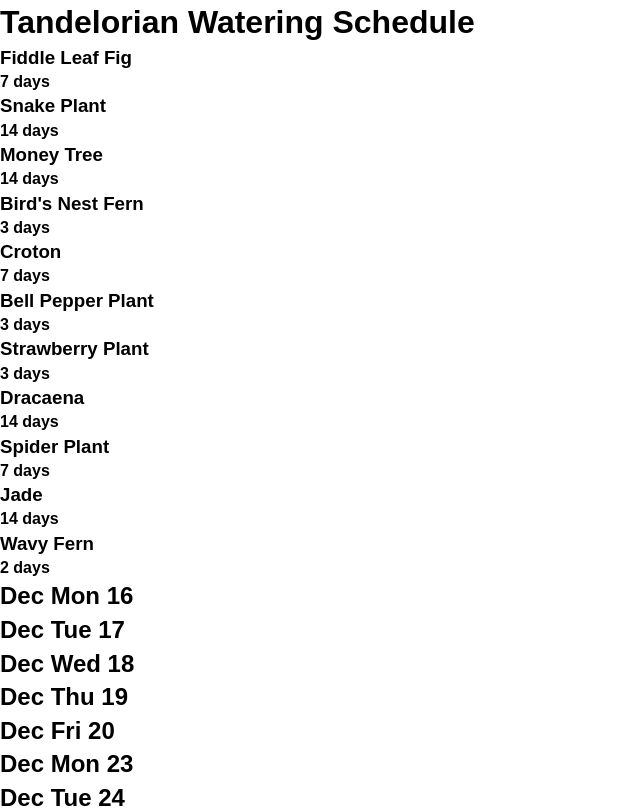
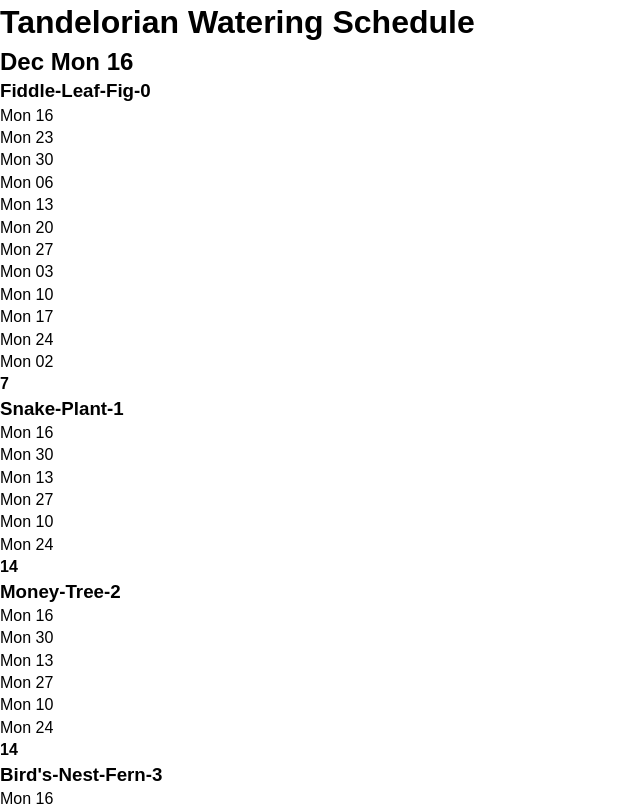
Before and after one commit to JavaOfDoom/tandelorian-watering-schedule, a React (Create React App) app: page / in a window 1280 px wide. Shown: the top 808 px of the page, without its empty margins (0-640 px from the left). Built offline with nearby package versions, Linux system fonts and the light colour scheme.

Commit message:
Created new array of plants with nexted array of dates to water the plant on

```diff
--- a/src/App.js
+++ b/src/App.js
@@ -1,20 +1,17 @@
 import React, { Component } from 'react';
-import WateringSchedule from './components/WateringSchedule';
 import Calendar from './components/Calendar';
-import plantData from './components/Apprentice_WeGrowInTandem_Data.json';
+import Plants from './components/Plants'
 import './App.css';
 
 class App extends Component {
-  state = {
-    plants: plantData
-  }
+
 
   render() {
     return (
       <div className="App">
         <h1>Tandelorian Watering Schedule</h1>
-        <WateringSchedule plants={this.state.plants} />
         <Calendar />
+        <Plants />
       </div>
     );
   }
--- a/src/components/Calendar.js
+++ b/src/components/Calendar.js
@@ -1,12 +1,15 @@
 import React, { Component } from 'react'
 import moment from 'moment'
+import Plants from './Plants'
+import plantData from './Apprentice_WeGrowInTandem_Data.json';
 const startDate = moment().year(2019).month(11).date(16);
 const endDate = moment(startDate).add(12, "weeks").subtract(1, "day");
 
 class Calendar extends Component {
   state = {
     dateObject: moment(),
-    allMonths: moment.months()
+    allMonths: moment.months(),
+    plants: plantData
   };
 
   daysInMonth = () => {
@@ -35,7 +38,7 @@ class Calendar extends Component {
     return endDate.format("MM ddd DD YYYY")
   };
 
-  wateringDay = () => {
+/*   wateringDay = () => {
     let currentWateringDay = new moment(startDate);
     let dayToWaterList = [];
     dayToWaterList.push(currentWateringDay.format("ddd DD"));
@@ -54,7 +57,7 @@ class Calendar extends Component {
       }
     }
     return dayToWaterList;
-  };
+  }; */
 
   weekdaysDisplay = () => {
     let displayDay = new moment(startDate);
@@ -73,11 +76,15 @@ class Calendar extends Component {
     return (
       <div>
         <div>{this.weekdaysDisplay().map((weekday, dayIndex) => (
-          <h2 key={dayIndex}>{weekday}</h2>))}
+          <div key={dayIndex}>
+            <h2>{weekday}</h2>
+            <Plants />
+          </div>))}
+
         </div>
-        <ul>{this.wateringDay().map((day, calendarIndex) => (
+        {/* <ul>{this.wateringDay().map((day, calendarIndex) => (
           <li key={calendarIndex}>{day}</li>))}
-        </ul>
+        </ul> */}
       </div>
     );
   }
--- a/src/components/Plants.js
+++ b/src/components/Plants.js
@@ -1,10 +1,54 @@
 import React, { Component } from 'react'
+import moment from 'moment';
+import plantData from './Apprentice_WeGrowInTandem_Data.json';
+const startDate = moment().year(2019).month(11).date(16);
+const endDate = moment(startDate).add(12, "weeks").subtract(1, "day");
+const plantWateringData = [];
+
+plantData.forEach((plant, index) => {
+  let eachPlantData = {};
+  plant.water_after = plant.water_after.split(" ");
+  plant.water_after = parseInt(plant.water_after[0]);
+  eachPlantData.water_after = plant.water_after;
+  eachPlantData.plantIndex = (plant.name.split(" ").join("-") + "-" + index);
+
+  let currentWateringDay = new moment(startDate);
+  let dayToWaterList = [];
+  dayToWaterList.push(currentWateringDay.format("ddd DD"));
+  while (currentWateringDay.isBefore(endDate)) {
+    let currentPlant = plant.water_after;
+    currentWateringDay = currentWateringDay.add(currentPlant, "days");
+    if (currentWateringDay.isoWeekday() === 6) {
+      currentWateringDay.subtract(1, "day");
+      dayToWaterList.push(currentWateringDay.format("ddd DD"));
+    } else if (currentWateringDay.isoWeekday() === 7) {
+      currentWateringDay.add(1, "day");
+      dayToWaterList.push(currentWateringDay.format("ddd DD"));
+    } else if (currentWateringDay.isAfter(endDate)) {
+      break;
+    } else {
+      dayToWaterList.push(currentWateringDay.format("ddd DD"));
+    }
+  }
+  eachPlantData.waterSchedule = dayToWaterList;
+  plantWateringData.push(eachPlantData);
+});
 
 class Plants extends Component {
+
   render() {
+    console.log(plantWateringData);
     return (
       <div>
-
+        <div>{plantWateringData.map((plant) => (
+          <div key={plant.plantIndex}>
+            <h3>{plant.plantIndex}</h3>
+            <div>{plant.waterSchedule.map((day) => (
+              <p>{day}</p>
+            ))}</div>
+            <h4>{plant.water_after}</h4>
+          </div>))}
+        </div>
       </div>
     )
   }
--- a/src/components/WateringSchedule.js
+++ b/src/components/WateringSchedule.js
@@ -2,12 +2,19 @@ import React, { Component } from 'react'
 
 class WateringSchedule extends Component {
   render() {
-    return this.props.plants.map((plants, plantIndex) => (
-      <React.Fragment key={plantIndex}>
-        <h3>{ plants.name }</h3>
-        <h4>{ plants.water_after }</h4>
+    /* const plant = this.props.plants.map((plants, weekday, day, plantIndex) => (
+      <React.Fragment
+      key={plantIndex}
+      plants={plants}
+      weekday={weekday}
+      day={day} />
+    )); */
+    return (
+      <React.Fragment>
+       {/*  <h3>{ plant.name }</h3>
+        <h4>{ plant.weekday }</h4> */}
       </React.Fragment>
-    ))
+    );
   }
 }
 
```
